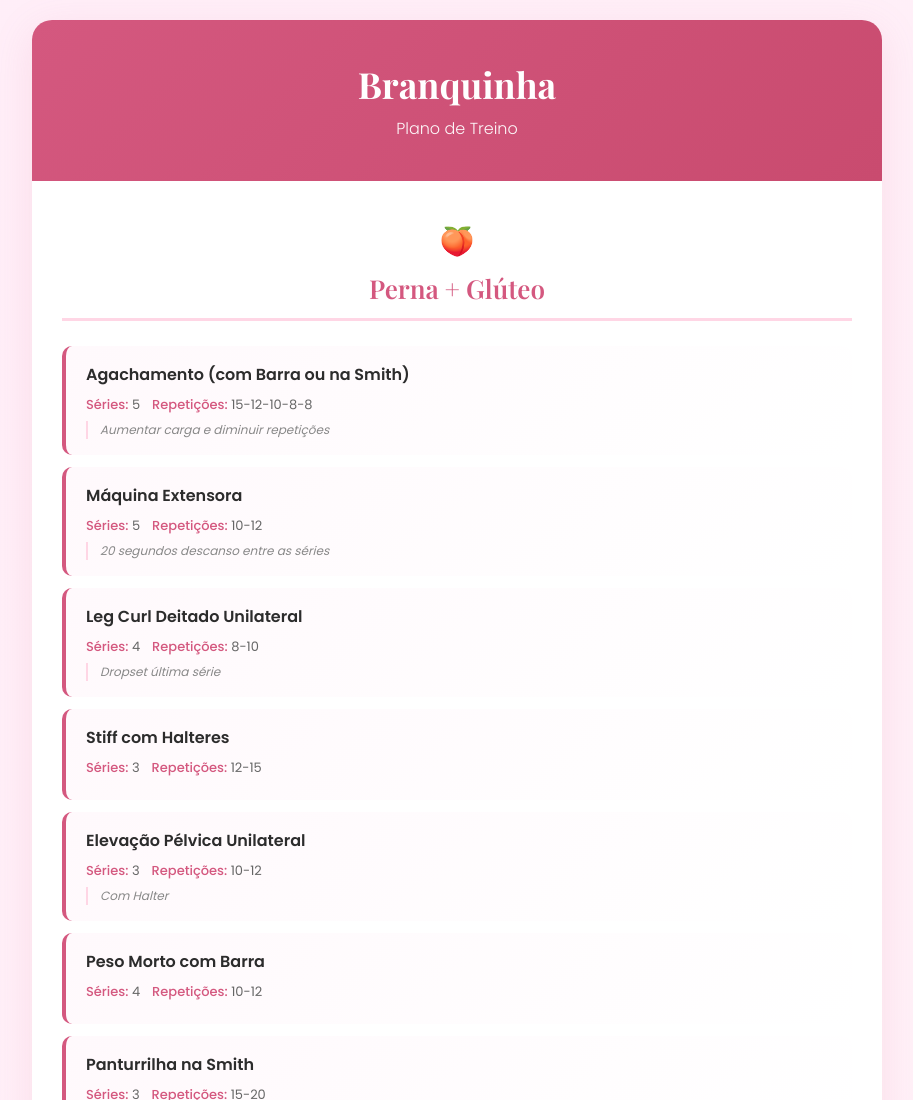
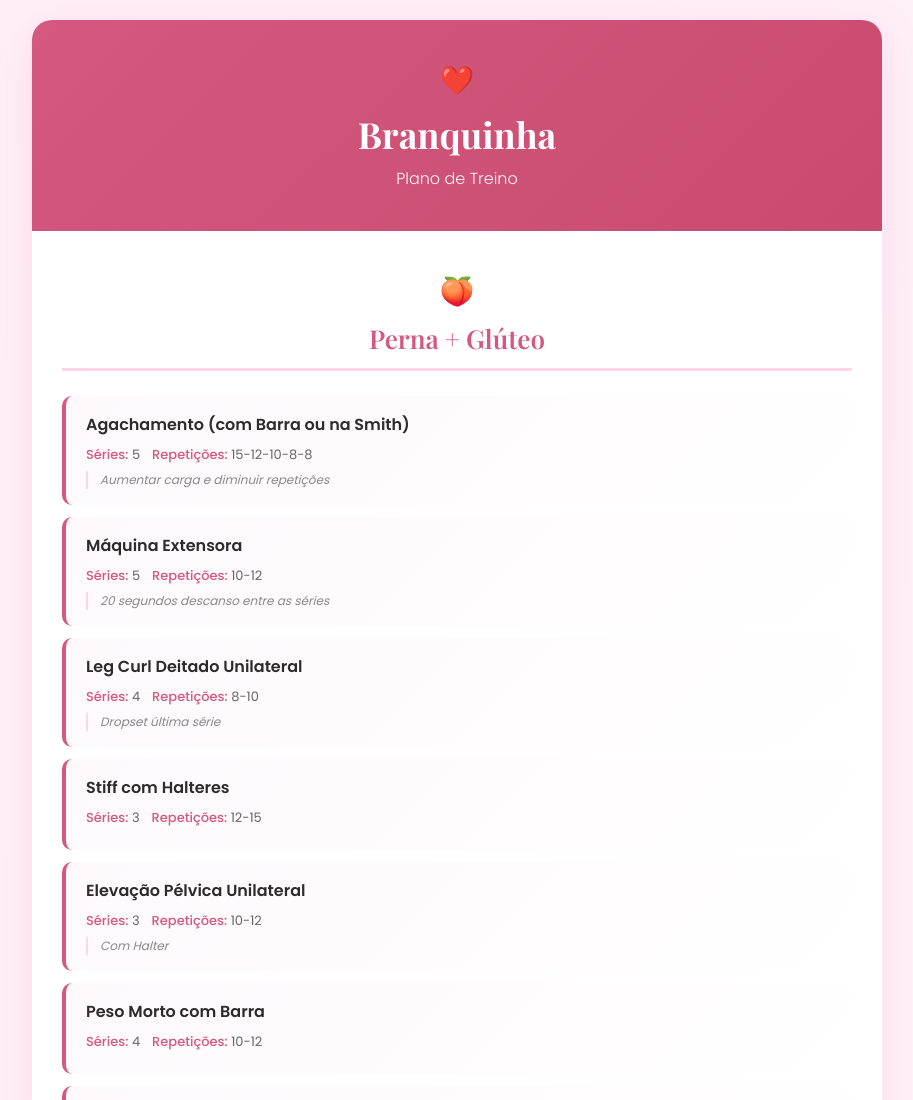
Before and after one commit to ssilvestre95/branquinha, a plain HTML site: page index.html in a window 1280 px wide. Shown: the top 1100 px of the page, without its empty margins (183-1096 px from the left). Drawn offline with nearby package versions, Linux system fonts and the light colour scheme.

Commit message:
Update index.html

```diff
--- a/index.html
+++ b/index.html
@@ -9,6 +9,7 @@
 <body>
     <div class="container">
         <div class="header">
+            <span class="day-icon">❤️</span>
             <h1>Branquinha </h1>
             <p>Plano de Treino</p>
         </div>
```
